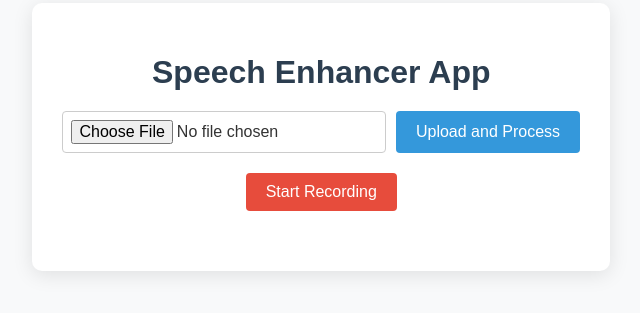
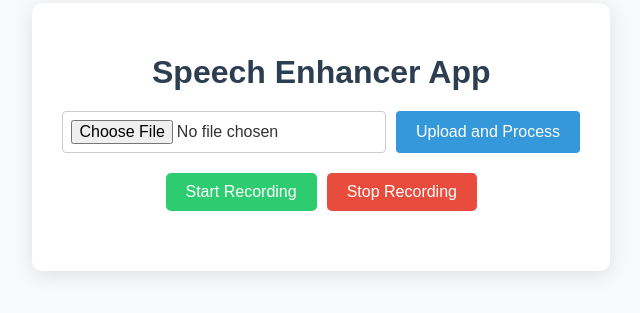
Before and after one commit to Soumya-mukherjee131/speech-to-text-frontend, a React (Create React App) app: page / in a window 1280 px wide. Shown: the part 263-576 px from the top of the page, without its empty margins (320-960 px from the left). Built offline with nearby package versions, Linux system fonts and the light colour scheme.

Commit message:
Added progree bar

```diff
--- a/src/App.css
+++ b/src/App.css
@@ -183,3 +183,53 @@ h2, h3 {
   background-color: #3498db;
   transition: width 0.4s ease;
 }
+/* Progress Bar Styles */
+.progress-bar-container {
+  width: 100%;
+  background-color: #ddd;
+  border-radius: 5px;
+  overflow: hidden;
+  margin-top: 20px;
+  height: 25px;
+}
+
+.progress-bar {
+  height: 100%;
+  background-color: #3498db;
+  text-align: center;
+  color: white;
+  line-height: 25px;
+  font-weight: bold;
+  transition: width 0.4s ease;
+}
+
+/* Recording Buttons */
+.recording-section {
+  display: flex;
+  justify-content: center;
+  gap: 10px;
+  margin: 20px 0;
+}
+
+.record-button, .stop-button {
+  padding: 10px 20px;
+  font-size: 16px;
+  border: none;
+  border-radius: 5px;
+  cursor: pointer;
+}
+
+.record-button {
+  background-color: #2ecc71;
+  color: white;
+}
+
+.stop-button {
+  background-color: #e74c3c;
+  color: white;
+}
+
+.audio-preview {
+  display: block;
+  margin: 20px auto;
+}
--- a/src/App.js
+++ b/src/App.js
@@ -6,11 +6,10 @@ function App() {
   const [file, setFile] = useState(null);
   const [result, setResult] = useState(null);
   const [status, setStatus] = useState("");
-  const [progress, setProgress] = useState(0);
-  const [recording, setRecording] = useState(false);
+  const [progress, setProgress] = useState(0); // Progress bar state
+  const [isRecording, setIsRecording] = useState(false);
   const [audioURL, setAudioURL] = useState(null);
-  const mediaRecorderRef = useRef(null);
-  const audioChunks = useRef([]);
+  const mediaRecorder = useRef(null);
 
   const handleFileChange = (e) => {
     setFile(e.target.files[0]);
@@ -18,97 +17,159 @@ function App() {
 
   const handleSubmit = async (e) => {
     e.preventDefault();
-    setStatus("");
-    setProgress(0);
+    setStatus("Processing...");
+    setProgress(10);
 
     const formData = new FormData();
     formData.append('file', file);
 
     try {
-      const response = await axios.post('https://speech-to-text-backend-2.onrender.com/process-audio', formData, {
+      const response = await axios.post('https://speech-to-text-backend.onrender.com/process-audio', formData, {
         headers: {
           'Content-Type': 'multipart/form-data'
         },
         onUploadProgress: (progressEvent) => {
-          const percentCompleted = Math.round((progressEvent.loaded * 100) / progressEvent.total);
+          let percentCompleted = Math.round((progressEvent.loaded * 100) / progressEvent.total);
           setProgress(percentCompleted);
         }
       });
+
       setResult(response.data);
       setStatus("Processing complete!");
+      setProgress(100);
     } catch (error) {
       console.error("Error:", error.response ? error.response.data : error.message);
       setStatus("An error occurred: " + (error.response ? error.response.data.error : error.message));
+      setProgress(0);
     }
   };
 
-  const startRecording = async () => {
-    setStatus("");
-    setResult(null);
-    setProgress(0);
+  const handleStartRecording = async () => {
+    setIsRecording(true);
+    const stream = await navigator.mediaDevices.getUserMedia({ audio: true });
+    mediaRecorder.current = new MediaRecorder(stream);
 
-    try {
-      const stream = await navigator.mediaDevices.getUserMedia({ audio: true });
-      mediaRecorderRef.current = new MediaRecorder(stream);
-      mediaRecorderRef.current.ondataavailable = (e) => audioChunks.current.push(e.data);
-      mediaRecorderRef.current.onstop = () => {
-        const audioBlob = new Blob(audioChunks.current, { type: 'audio/wav' });
-        const audioURL = URL.createObjectURL(audioBlob);
-        setAudioURL(audioURL);
-        setFile(audioBlob);
-        audioChunks.current = [];
-      };
-      mediaRecorderRef.current.start();
-      setRecording(true);
-    } catch (error) {
-      console.error("Error accessing microphone:", error);
-      setStatus("Error accessing microphone: " + error.message);
-    }
+    const audioChunks = [];
+    mediaRecorder.current.ondataavailable = (event) => {
+      audioChunks.push(event.data);
+    };
+
+    mediaRecorder.current.onstop = () => {
+      const audioBlob = new Blob(audioChunks, { type: 'audio/wav' });
+      const audioUrl = URL.createObjectURL(audioBlob);
+      setAudioURL(audioUrl);
+      setFile(new File([audioBlob], 'recorded_audio.wav', { type: 'audio/wav' }));
+    };
+
+    mediaRecorder.current.start();
   };
 
-  const stopRecording = () => {
-    mediaRecorderRef.current.stop();
-    setRecording(false);
+  const handleStopRecording = () => {
+    setIsRecording(false);
+    mediaRecorder.current.stop();
   };
 
   return (
     <div className="App">
       <h1>Speech Enhancer App</h1>
 
-      {/* File Upload Section */}
       <form onSubmit={handleSubmit} className="form-container">
         <input type="file" onChange={handleFileChange} className="file-input" />
         <button type="submit" className="submit-button">Upload and Process</button>
       </form>
 
-      {/* Audio Recorder Section */}
-      <div className="audio-recorder">
-        {!recording ? (
-          <button onClick={startRecording} className="record-button">Start Recording</button>
-        ) : (
-          <button onClick={stopRecording} className="stop-button">Stop Recording</button>
-        )}
-        {audioURL && (
-          <audio controls src={audioURL} className="audio-player" />
-        )}
+      {/* Recording Section */}
+      <div className="recording-section">
+        <button onClick={handleStartRecording} disabled={isRecording} className="record-button">Start Recording</button>
+        <button onClick={handleStopRecording} disabled={!isRecording} className="stop-button">Stop Recording</button>
+        {audioURL && <audio controls src={audioURL} className="audio-preview"></audio>}
       </div>
 
       {/* Progress Bar */}
       {progress > 0 && (
         <div className="progress-bar-container">
-          <div className="progress-bar" style={{ width: `${progress}%` }}></div>
+          <div className="progress-bar" style={{ width: `${progress}%` }}>
+            {progress}%
+          </div>
         </div>
       )}
 
-      {/* Status and Results */}
       {status && <p className="status">{status}</p>}
 
       {result && (
         <div className="results-container">
+
+          {/* Transcription Results */}
           <div className="section">
             <h3 className="section-header">Transcription Results</h3>
             <p><strong>Raw Transcription:</strong> {result.raw_transcription}</p>
             <p><strong>Enhanced Transcription:</strong> {result.corrected_transcription}</p>
+          </div>
+
+          <div className="separator"></div>
+
+          {/* Phoneme Comparison Table */}
+          {result.phoneme_comparison_data && (
+            <div className="section">
+              <h3 className="section-header">Phoneme Comparison (Raw vs Corrected)</h3>
+              <table className="styled-table">
+                <thead>
+                  <tr>
+                    <th>Raw Word</th>
+                    <th>Raw Phonemes</th>
+                  </tr>
+                </thead>
+                <tbody>
+                  {result.phoneme_comparison_data.map((item, index) => (
+                    <tr key={index}>
+                      <td>{item["Raw Word"]}</td>
+                      <td>{item["Raw Phonemes"]}</td>
+                    </tr>
+                  ))}
+                </tbody>
+              </table>
+            </div>
+          )}
+
+          <div className="separator"></div>
+
+          {/* Enhanced Phonemes Table */}
+          {result.enhanced_phoneme_data && (
+            <div className="section">
+              <h3 className="section-header">Enhanced Text Phonemes</h3>
+              <table className="styled-table">
+                <thead>
+                  <tr>
+                    <th>Enhanced Word</th>
+                    <th>Enhanced Phonemes</th>
+                  </tr>
+                </thead>
+                <tbody>
+                  {result.enhanced_phoneme_data.map((item, index) => (
+                    <tr key={index}>
+                      <td>{item["Enhanced Word"]}</td>
+                      <td>{item["Enhanced Phonemes"]}</td>
+                    </tr>
+                  ))}
+                </tbody>
+              </table>
+            </div>
+          )}
+
+          <div className="separator"></div>
+
+          {/* Download Links */}
+          <div className="download-links">
+            {result.phoneme_comparison_csv && (
+              <a href={result.phoneme_comparison_csv} target="_blank" rel="noopener noreferrer" className="download-link">
+                Download Phoneme Comparison CSV
+              </a>
+            )}
+            {result.enhanced_phoneme_csv && (
+              <a href={result.enhanced_phoneme_csv} target="_blank" rel="noopener noreferrer" className="download-link">
+                Download Enhanced Phoneme CSV
+              </a>
+            )}
           </div>
         </div>
       )}
```
